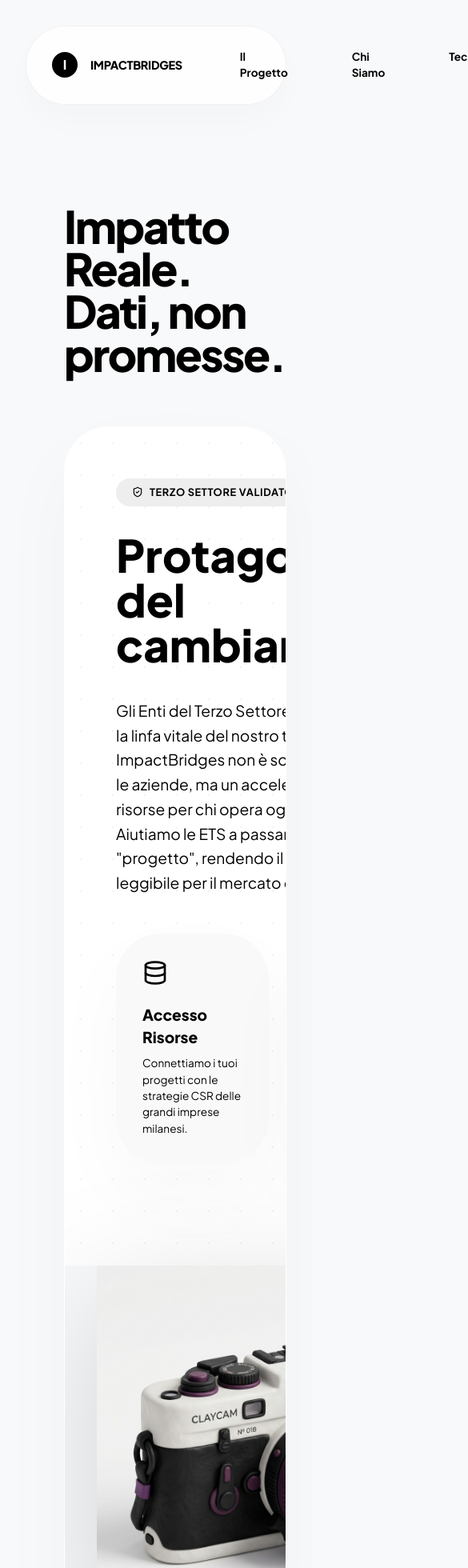
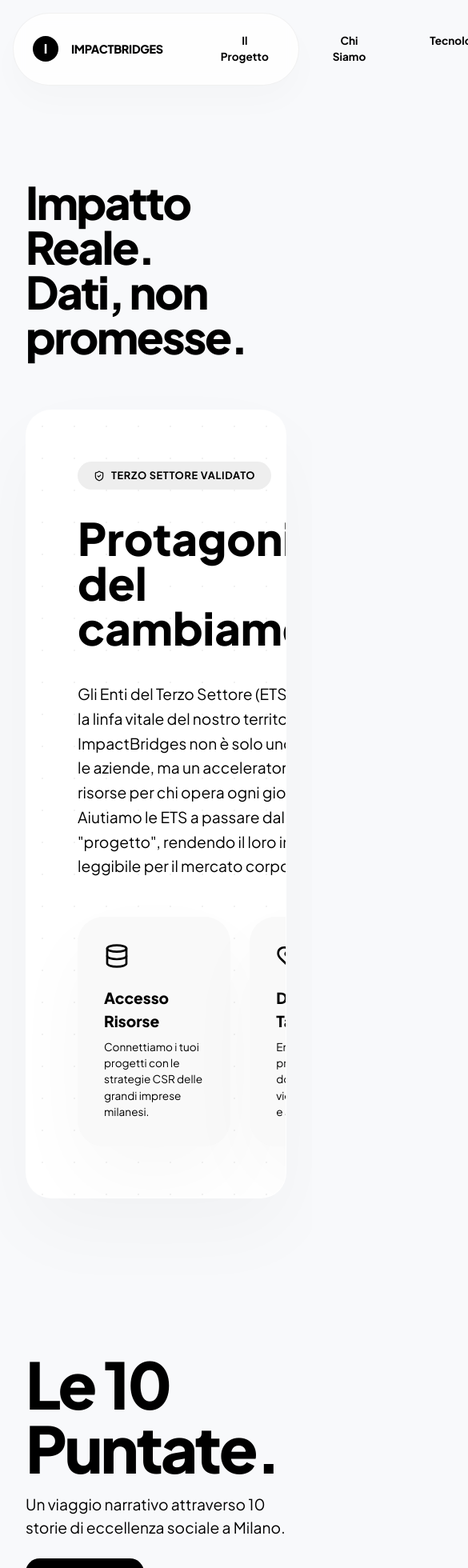
Before and after one commit to mahmoudabdel098/impact-bridges-platform, a React (Vite) app: page /impact in a window 390 px wide. Shown: the top 1960 px of the page at 80% size, 585 px wide, since content can reach past the window. Built offline with nearby package versions, Linux system fonts and the light colour scheme.

Commit message:
Mobile optimization and responsive refinements

```diff
--- a/src/index.css
+++ b/src/index.css
@@ -62,8 +62,19 @@
 
 @media (max-width: 1024px) {
   section {
-    padding-left: 5rem;
-    padding-right: 2rem;
+    padding: 6rem 2rem;
+    min-height: auto; /* Allow content to dictate height if needed, but keep 100vh for hero */
+  }
+
+  section[style*="height: 100vh"] {
+    height: auto !important;
+    min-height: 100vh;
+    padding-top: 10rem;
+  }
+
+  .grid-2 {
+    grid-template-columns: 1fr;
+    gap: 3rem;
   }
 }
 
@@ -242,8 +253,55 @@
   gap: 4rem;
 }
 
-@media (max-width: 1024px) {
-  .grid-2 {
-    grid-template-columns: 1fr;
+/* Mobile Refinements */
+@media (max-width: 768px) {
+  .text-huge {
+    font-size: 3.5rem;
+    line-height: 1;
+  }
+
+  .main-card {
+    padding: 2rem;
+    border-radius: 2rem;
+  }
+
+  .nav-btn {
+    width: 100%;
+    text-align: center;
+  }
+
+  .desktop-only {
+    display: none;
+  }
+
+  /* Ensure 3D images center on mobile */
+  img[src*="/assets/"] {
+    width: 100% !important;
+    max-width: 400px;
+    margin: 0 auto;
+    display: block;
+  }
+
+  .flex-between {
+    flex-direction: column;
+    align-items: flex-start;
+    gap: 1.5rem;
+  }
+
+  header {
+    top: 1rem !important;
+    left: 1rem !important;
+    right: 1rem !important;
+    padding: 0.75rem 1.5rem !important;
+  }
+
+  /* Footer adjustments */
+  footer .grid-2 {
+    gap: 3rem;
+  }
+
+  footer .grid-2 > div:last-child {
+    grid-template-columns: 1fr !important;
+    gap: 2rem;
   }
 }
```
Also changed, not shown: 1 other file (tests, documents, lock files or other folders).
